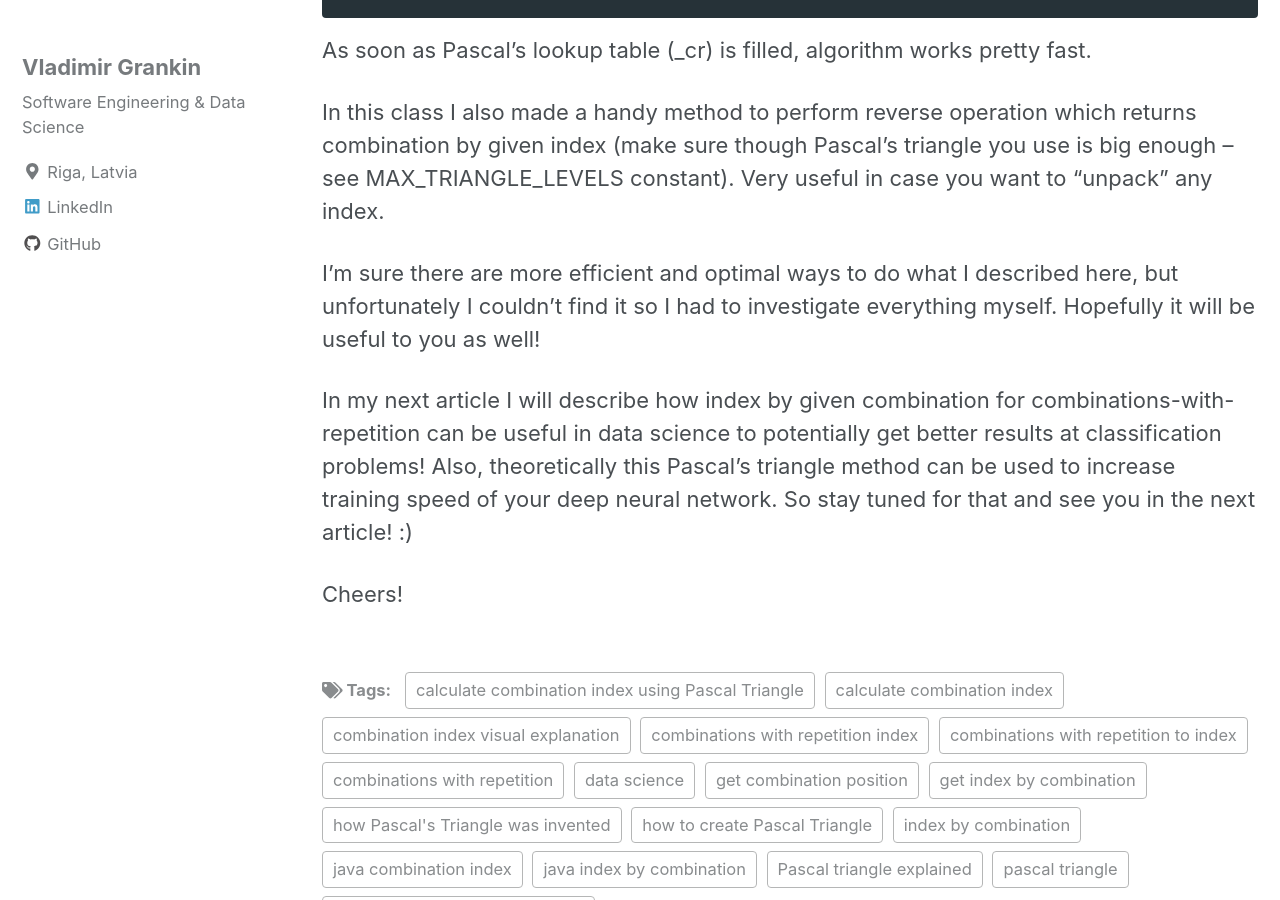
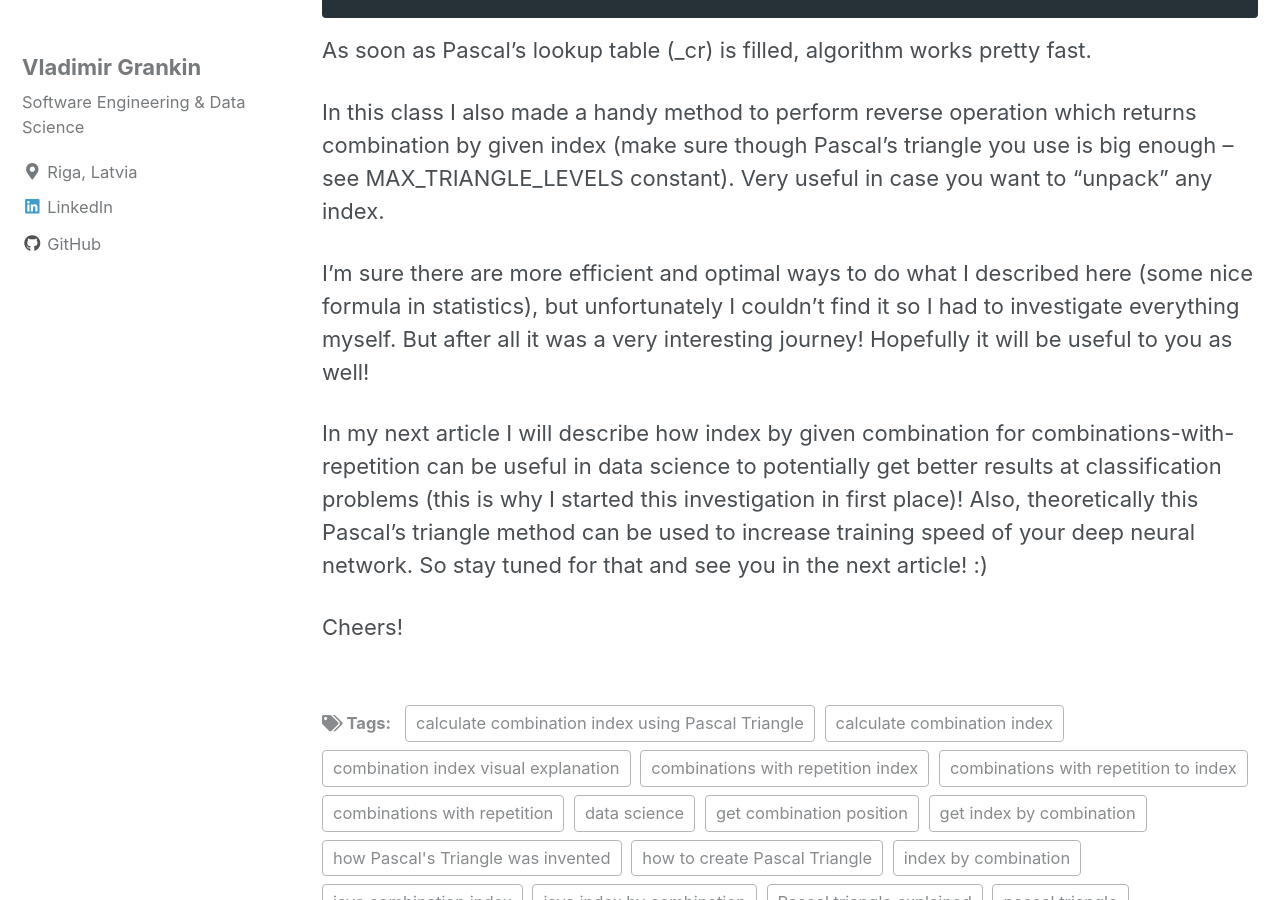
Before and after one commit to vgrankin/vgrankin.github.io, a Jekyll site: the page built from _posts/2018-08-23-pascals-triangle.md, in a window 1280 px wide and 900 px high, scrolled down 15720 px. Built offline with Jekyll 4.4.1, drawn with Linux system fonts in a browser that asks for light colours; nearby versions of some CDN libraries.

Commit message:
Working on pascal triangle post

```diff
--- a/_posts/2018-08-23-pascals-triangle.md
+++ b/_posts/2018-08-23-pascals-triangle.md
@@ -301,12 +301,13 @@ In this class I also made a handy method to perform reverse operation which retu
 (make sure though Pascal’s triangle you use is big enough – see MAX_TRIANGLE_LEVELS constant). Very useful
 in case you want to “unpack” any index.
 
-I’m sure there are more efficient and optimal ways to do what I described here, but unfortunately I couldn’t find it
-so I had to investigate everything myself. Hopefully it will be useful to you as well!
+I’m sure there are more efficient and optimal ways to do what I described here (some nice formula in statistics),
+but unfortunately I couldn’t find it so I had to investigate everything myself. But after all it was a very interesting journey!
+Hopefully it will be useful to you as well!
 
 In my next article I will describe how index by given combination for combinations-with-repetition can
-be useful in data science to potentially get better results at classification problems! Also,
-theoretically this Pascal's triangle method can be used to increase training speed of your deep
+be useful in data science to potentially get better results at classification problems (this is why I started
+this investigation in first place)! Also, theoretically this Pascal's triangle method can be used to increase training speed of your deep
 neural network. So stay tuned for that and see you in the next article! :)
 
 Cheers!
```
